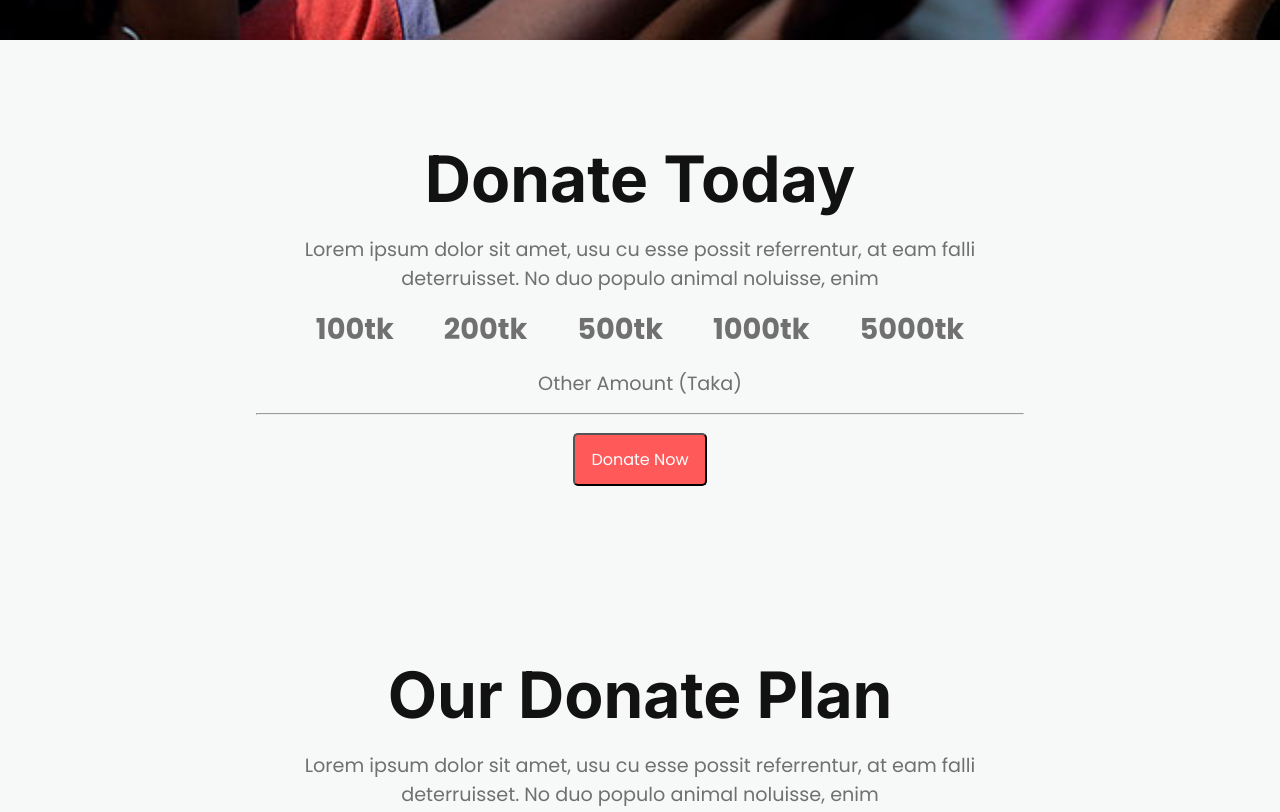
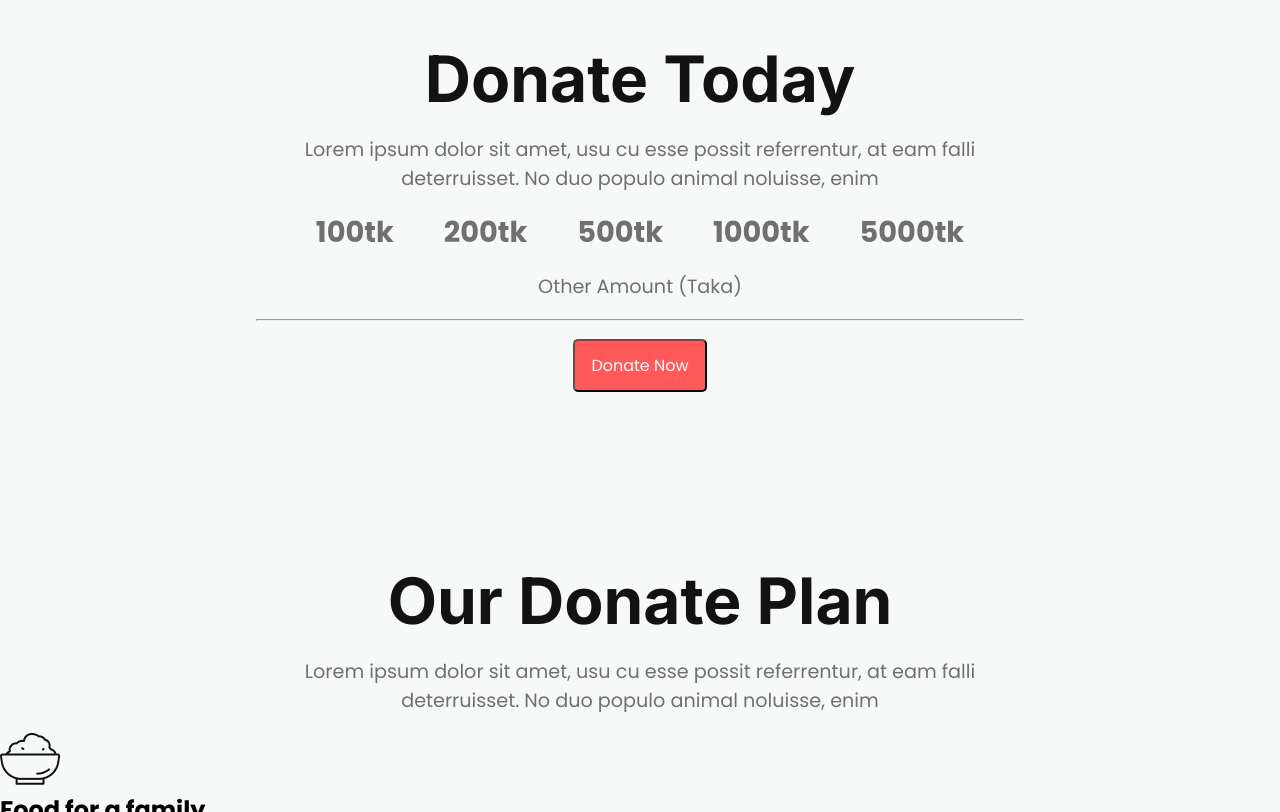
Before and after one commit to Ibtesum2/Donation-website, a plain HTML site: page index.html in a window 1280 px wide. Shown: the part 1060-1872 px from the top of the page. Drawn offline with Linux system fonts and the light colour scheme; a web font is replaced by a local one.

Commit message:
binary win

```diff
--- a/css/style.css
+++ b/css/style.css
@@ -26,7 +26,7 @@ font-family: 'Poppins', sans-serif;
     background-size: cover;
     width: 100%;
     height: 100vh;
-    padding-top: 300px;
+    padding-top: 200px;
     margin-bottom: 100px;
 
 
@@ -80,7 +80,7 @@ font-family: 'Poppins', sans-serif;
     color: #121212;
     font-family: 'inter', sans-serif;
     text-align: center;
-    margin-bottom: 18px;
+    padding-bottom: 18px;
     font-weight: bold;
 
 }
@@ -90,8 +90,7 @@ font-family: 'Poppins', sans-serif;
     text-align: center;
      font-family: 'Poppins';
      font-size: 1.2rem ;
-     margin-bottom: 10px;
-     margin-bottom: 15px;
+     padding-bottom: 18px;
 }
 
 nav ul{
@@ -99,7 +98,7 @@ nav ul{
     justify-content: center;
     gap: 50px;
     list-style: none;
-    margin-bottom: 18px;
+    padding-bottom: 18px;
 }
 
 nav a{
@@ -108,7 +107,7 @@ nav a{
     font-size: 1.8rem;
     font-weight: bold;
     color: #707070;
-    margin-bottom: 18px;
+    padding-bottom: 18px;
 }
 
 hr{
@@ -121,7 +120,7 @@ hr{
     color: #121212;
     font-family: 'inter', sans-serif;
     text-align: center;
-    margin-bottom: 18px;
+    padding-bottom: 18px;
     font-weight: bold;
     padding-top: 2.5em;
 
@@ -132,6 +131,5 @@ hr{
     text-align: center;
      font-family: 'Poppins';
      font-size: 1.2rem ;
-     margin-bottom: 10px;
-     margin-bottom: 15px;
+    padding-bottom: 18px;
 }
```
